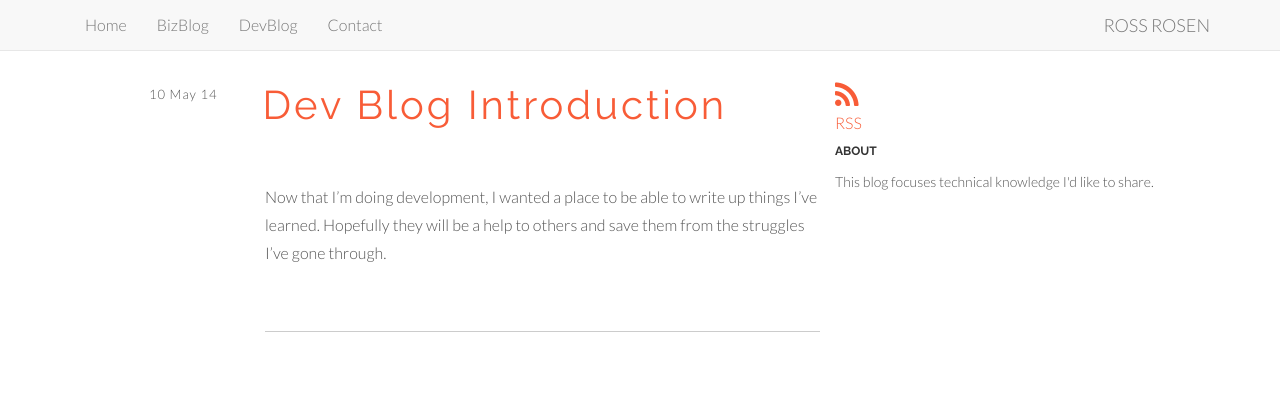
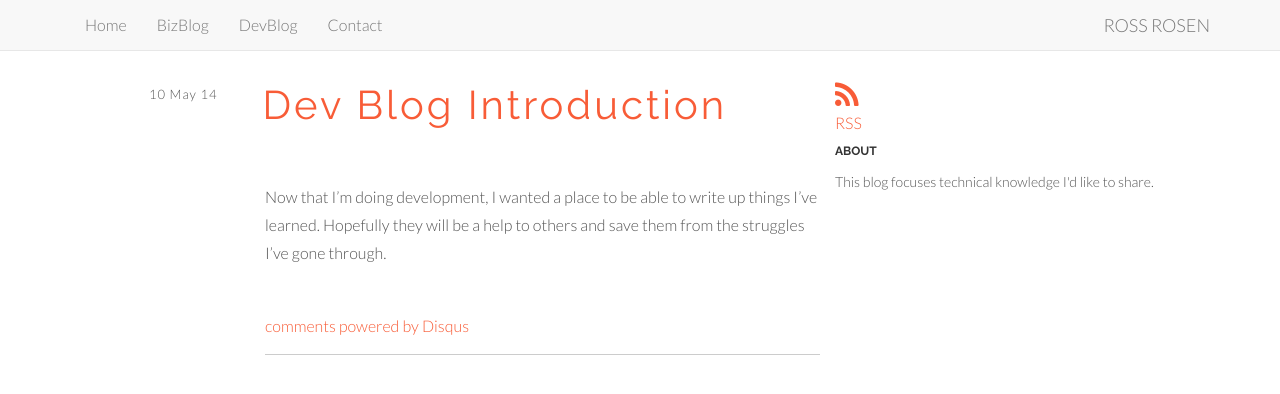
Before and after one commit to rr326/rr326.github.io, a Jekyll site: the page built from devblog/_posts/2014-05-10-Dev-Blog-Introduction.md, in a window 1280 px wide. Shown: the top 394 px of the page. Built offline with Jekyll 4.4.1, drawn with Linux system fonts in a browser that asks for light colours; nearby versions of some CDN libraries; comment, search, counter and statistics services are not loaded; some of the changed lines change nothing that is shown.

Commit message:
added disqus just to post page

```diff
--- a/_layouts/post.html
+++ b/_layouts/post.html
@@ -12,11 +12,6 @@
 <body>
 
 {% include header.html %}
-
-
-
-
-
 
 
 <div class="container">
@@ -40,8 +35,28 @@
                     <br>
 
                     <div class="col-md-9 col-md-offset-3">
-                            {{content}}
+                        {{ content }}
 
+                        <br>
+                        <!-- Disqus -->
+                        <div id="disqus_thread"></div>
+                        <script type="text/javascript">
+                            /* * * CONFIGURATION VARIABLES: EDIT BEFORE PASTING INTO YOUR WEBPAGE * * */
+                            var disqus_shortname = 'rossrosen'; // required: replace example with your forum shortname
+
+                            /* * * DON'T EDIT BELOW THIS LINE * * */
+                            (function () {
+                                var dsq = document.createElement('script');
+                                dsq.type = 'text/javascript';
+                                dsq.async = true;
+                                dsq.src = '//' + disqus_shortname + '.disqus.com/embed.js';
+                                (document.getElementsByTagName('head')[0] || document.getElementsByTagName('body')[0]).appendChild(dsq);
+                            })();
+                        </script>
+                        <noscript>Please enable JavaScript to view the <a href="http://disqus.com/?ref_noscript">comments
+                            powered by Disqus.</a>
+                        </noscript>
+                        <a href="http://disqus.com" class="dsq-brlink">comments powered by <span class="logo-disqus">Disqus</span></a>
                         <br>
 
                         <hr>
@@ -70,11 +85,8 @@
 <br>
 
 
+{% include footer.html %}
 
-
-
-
-    {% include footer.html %}
 
 </body>
 </html>
```
Lines whose indentation alone changed are shown as unchanged.
